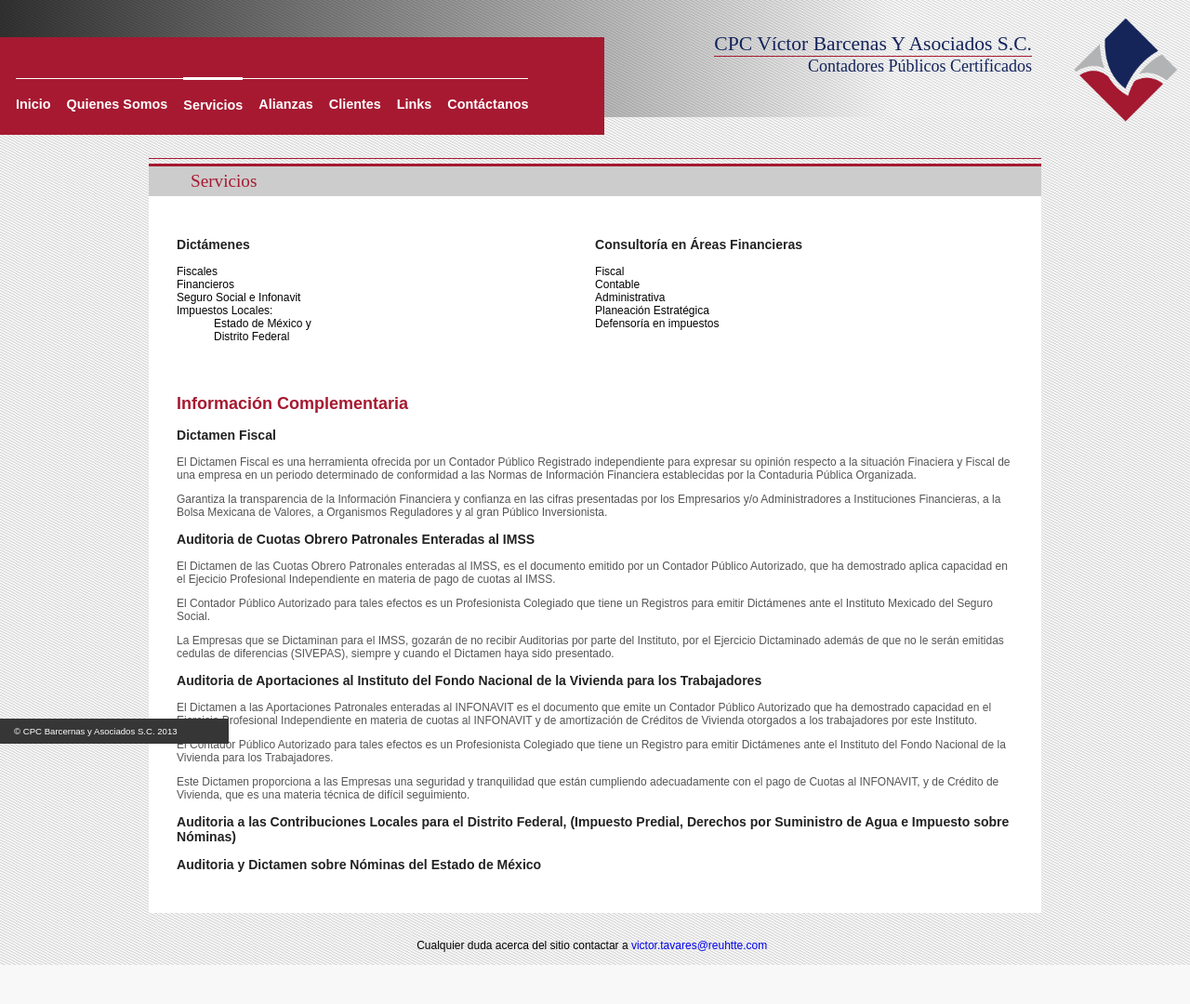
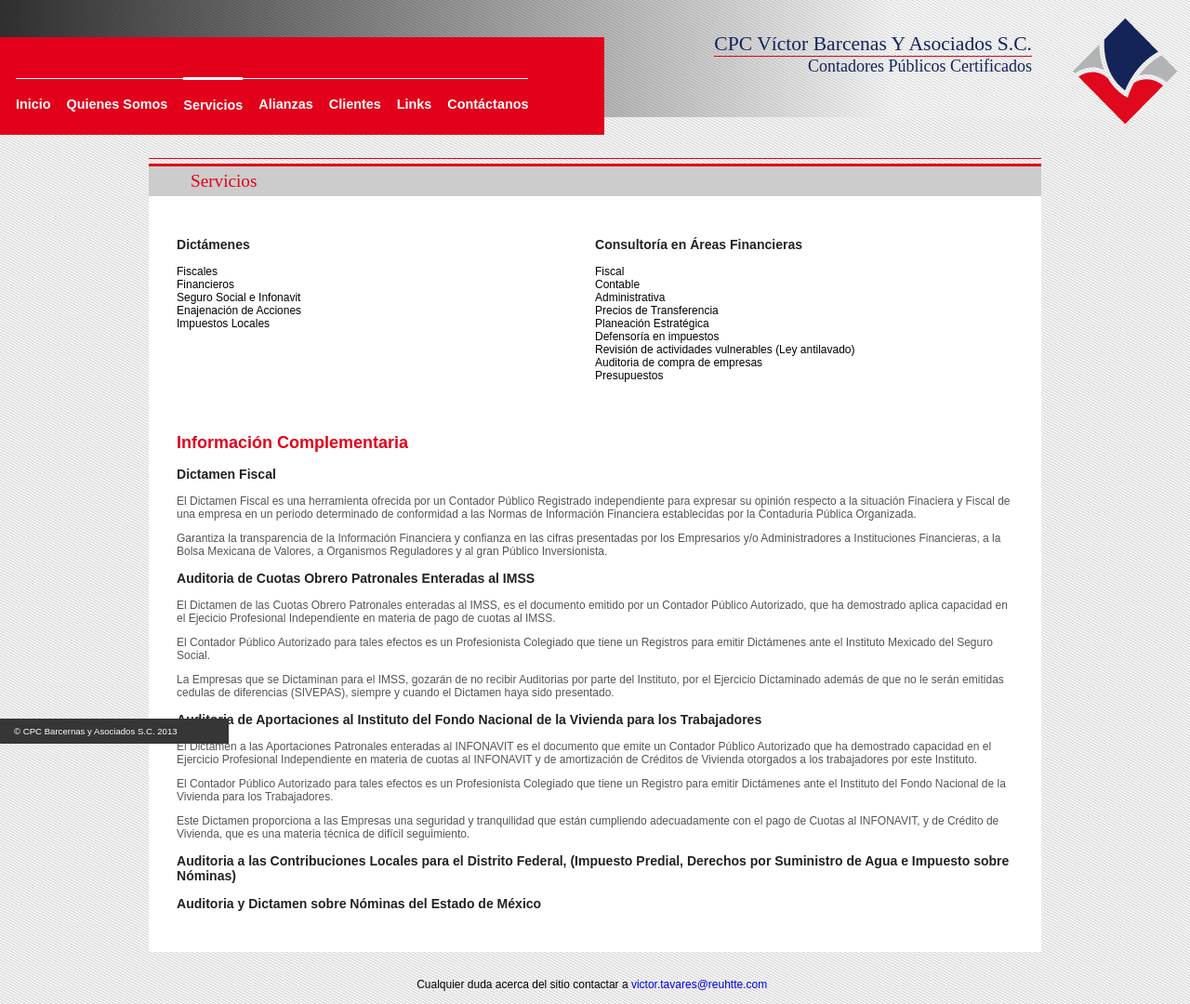
Before and after one commit to reuhtte/apce, a PHP site: page /servicios/ in a window 1280 px wide. Shown: the whole page at 93% size. Before the commit the page ends 1038 px from the top, so only its background shows below. Run offline with PHP 8.4, Linux system fonts and the light colour scheme; some web fonts are replaced.

Commit message:
- cambio de colores - logo amcp - se agregan servicios - se corrige texto de inicio

```diff
--- a/htdocs/css/general.css
+++ b/htdocs/css/general.css
@@ -62,7 +62,7 @@ body a {
 }
 
 #h_submain_text {
-    border-top: 1px solid rgb(166,25,49);
+    border-top: 1px solid rgb(226,0,26);
     font-family: 'Trykker', serif;
     color: rgb(19,35,91);
     font-size: 1.5em;
@@ -74,7 +74,7 @@ body a {
     width: 650px;
     margin-top: 40px;
     height: 105px;
-    background-color: rgb(166,25,49);
+    background-color: rgb(226,0,26);
     font-family: 'Droid Sans', sans-serif;
     font-weight: bold;
     position: relative;
@@ -127,17 +127,17 @@ body a {
     width: 960px;
     display: inline-block;
     text-align: left;
-    border-top: 1px solid rgb(166,25,49);
+    border-top: 1px solid rgb(226,0,26);
     margin-top: 25px;
     padding-top: 5px;
 }
 
 #subcontent .page_header {
-    border-top: 3px solid rgb(166,25,49);
+    border-top: 3px solid rgb(226,0,26);
     background-color: #ccc;
     font-family: 'Trykker', serif;
     font-size: 1.6em;
-    color: rgb(166,25,49);
+    color: rgb(226,0,26);
     padding: 5px 45px;
 }
 
@@ -150,7 +150,7 @@ body a {
 }
 
 #subcontent .page_content h2 {
-    color: rgb(166,25,49);
+    color: rgb(226,0,26);
 }
 
 #subcontent .page_content h3 {
@@ -191,7 +191,7 @@ body a {
 
 #subcontent .page_content .tab.default.active {
     background-image: none;
-    background-color: rgb(166,25,49);
+    background-color: rgb(226,0,26);
 }
 
 #subcontent .page_content .tab.default {
@@ -235,7 +235,7 @@ body a {
 
 .slider {
     position: absolute;
-    background-color: rgba(166,25,49,0.8);
+    background-color: rgba(226,0,26,0.8);
     bottom: 0;
     /*width: 270px;*/
     width: 100%;
--- a/htdocs/templates/_html_directorio.php
+++ b/htdocs/templates/_html_directorio.php
@@ -75,6 +75,9 @@
                         </p>
                     </div>
                     <div style="height: 20px;">&nbsp;</div>
+                    <div style="text-align: center;">
+                        <img src="/images/logo_amcp_2.jpg" style="text-align: center; height: 118px;"/>
+                    </div>
                 </div>
             </div>
 
--- a/htdocs/templates/_html_header.php
+++ b/htdocs/templates/_html_header.php
@@ -4,7 +4,7 @@
             <div id="h_main_text">CPC V&iacute;ctor Barcenas Y Asociados S.C.</div>
             <div id="h_submain_text">Contadores P&uacute;blicos Certificados</div>
         </div>
-        <img src="/images/logo2.png" width="120px" style="margin-top: -65px; margin-right: 10px;"/>
+        <img src="/images/logo_vb.png" width="120px" style="margin-top: -65px; margin-right: 10px;"/>
     </div>
     <div id="h_main_menu">
         <ul>
--- a/htdocs/templates/_html_index1.php
+++ b/htdocs/templates/_html_index1.php
@@ -11,7 +11,7 @@
         <div style="display: table-cell; padding: 30px; vertical-align: top; position: relative;">
             <h3>Pol&iacute;tica de Calidad:</h3>
             <p>
-                En nuestra organizaci&oacute;n y su Personal nos comprometemos a
+                En nuestra organizaci&oacute;n nos comprometemos a
                 satisfacer y superar los requerimientos de nuestros Clientes,
                 constituy&eacute;ndonos en un Socio Estrat&eacute;gico de sus Negocios.
             </p>
--- a/htdocs/templates/_html_servicios.php
+++ b/htdocs/templates/_html_servicios.php
@@ -18,12 +18,8 @@
                                     <li>Fiscales</li>
                                     <li>Financieros</li>
                                     <li>Seguro Social e Infonavit</li>
-                                    <li>Impuestos Locales:
-                                        <ul style="list-style: none;">
-                                            <li>Estado de México y</li>
-                                            <li>Distrito Federal</li>
-                                        </ul>
-                                    </li>
+                                    <li>Enajenación de Acciones</li>
+                                    <li>Impuestos Locales</li>
                                 </ul>
                             </p>
                         </div>
@@ -34,8 +30,12 @@
                                     <li>Fiscal</li>
                                     <li>Contable</li>
                                     <li>Administrativa</li>
+                                    <li>Precios de Transferencia</li>
                                     <li>Planeación Estratégica</li>
                                     <li>Defensoría en impuestos</li>
+                                    <li>Revisión de actividades vulnerables (Ley antilavado)</li>
+                                    <li>Auditoria de compra de empresas</li>
+                                    <li>Presupuestos</li>
                                 </ul>
                             </p>
                         </div>
--- a/htdocs/templates/_html_vbarcenas.php
+++ b/htdocs/templates/_html_vbarcenas.php
@@ -72,7 +72,7 @@
                         </tr>
                         <tr>
                             <td>Registro Contador Público Certificado</td>
-                            <td>AMCPDF04353 Vigencia: 01/01/13-12/31/13</td>
+                            <td>AMCPDF04353 Vigencia: 01/01/13-12/31/16</td>
                         </tr>
                     </table>
                 </div>
```
Also changed, not shown: htdocs/images/logo_amcp.png (added), htdocs/images/logo_amcp_2.jpg (added), htdocs/images/logo_vb.png (added), 1 other file.
